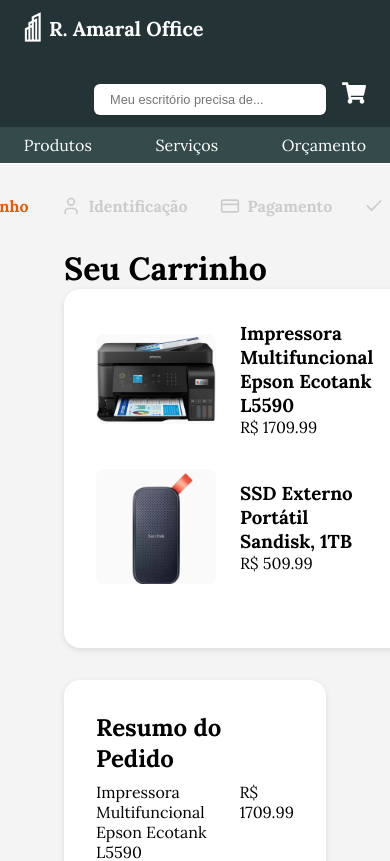
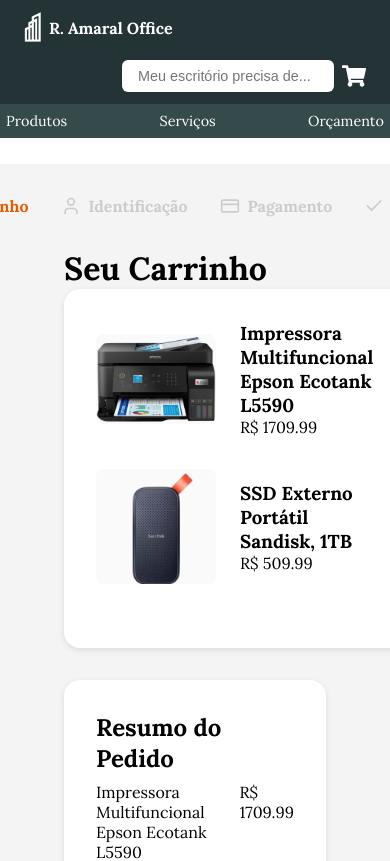
Before and after one commit to Caiosr2/Site-R.Amaral_Office, a React (Vite) app in the folder aula-front/: page /carrinho in a window 390 px wide. Shown: the top 861 px of the page. Built offline with nearby package versions, Linux system fonts and the light colour scheme.

Commit message:
Ajuste responsividade header

```diff
--- a/aula-front/src/Header.css
+++ b/aula-front/src/Header.css
@@ -1,44 +1,36 @@
 a {
   text-decoration: none;
 }
+
 .header {
   background-color: #243436;
   color: white;
-  font-family: "Lora" ;
+  font-family: "Lora";
   position: fixed;
   top: 0;
   left: 0;
   width: 100%;
   z-index: 1000;
 }
+
 body {
-  padding-top: 101px; /* ajuste conforme a altura real do seu header */
-@media (max-width: 768px) {
-  padding-top: 164px;
+  padding-top: 101px;
+}
 
-  }
-}
 .top-bar {
   display: flex;
   align-items: center;
   justify-content: space-between;
   padding: 0.75rem 1.5rem;
   gap: 2rem;
+  flex-wrap: wrap;
 }
 
 .logo-area {
   display: flex;
   align-items: center;
-  text-decoration: none;
   gap: 0.5rem;
   color: white;
-}
-
-.right-section {
-  display: flex;
-  align-items: center;
-  gap: 1rem;
-  margin-left: auto;
 }
 
 .logo {
@@ -50,6 +42,15 @@
   font-size: 1.25rem;
 }
 
+.right-section {
+  display: flex;
+  align-items: center;
+  gap: 1rem;
+  margin-left: auto;
+  flex-wrap: nowrap;
+  min-width: 200px;
+}
+
 .search-bar {
   padding: 0.5rem 1rem;
   border-radius: 6px;
@@ -58,7 +59,9 @@
   max-width: 300px;
   background-color: white;
   box-shadow: 0 1px 2px rgba(0, 0, 0, 0.1);
+  flex: 1;
 }
+
 .search-bar:focus {
   outline: none;
   box-shadow: 0 0 0 2px #c1e3d8;
@@ -66,6 +69,8 @@
 
 .cart {
   text-decoration: none;
+  display: flex;
+  align-items: center;
 }
 
 .nav-bar {
@@ -74,6 +79,7 @@
   justify-content: space-around;
   gap: 5rem;
   padding: 0.5rem 0;
+  flex-wrap: nowrap;
 }
 
 .nav-bar a {
@@ -86,39 +92,38 @@
   text-decoration: underline;
 }
 
+/* Responsividade leve sem alterar a estrutura */
 @media (max-width: 768px) {
-  .top-bar {
-    flex-wrap: wrap;
-  }
-
-  .search-bar {
-    flex: 1 1 100%;
-    min-width: 200px;
-    margin-top: 0.5rem;
-  }
-
-  .right-section {
-    flex-wrap: wrap;
-    justify-content: flex-end;
-    width: 100%;
-  }
-
-  .nav-bar {
-    flex-wrap: wrap;
-    gap: 1rem;
-  }
-}
-@media (max-width: 768px) {
-  .search-bar {
-    max-width: 12px;
-    font-size: 0.8rem;
+  body {
+    padding-top: 164px;
   }
 
   .logo {
     height: 2rem;
   }
 
-  .cart {
-    font-size: 1.2rem; /* ou ajuste o SVG */
+  .title {
+    font-size: 1rem;
+  }
+
+  .search-bar {
+    max-width: 180px;
+    font-size: 0.9rem;
+  }
+
+  .cart svg {
+    font-size: 1.2rem;
+  }
+
+  .nav-bar a {
+    font-size: 0.9rem;
+  }
+
+  .top-bar {
+    gap: 1rem;
+  }
+
+  .right-section {
+    gap: 0.5rem;
   }
 }
```
